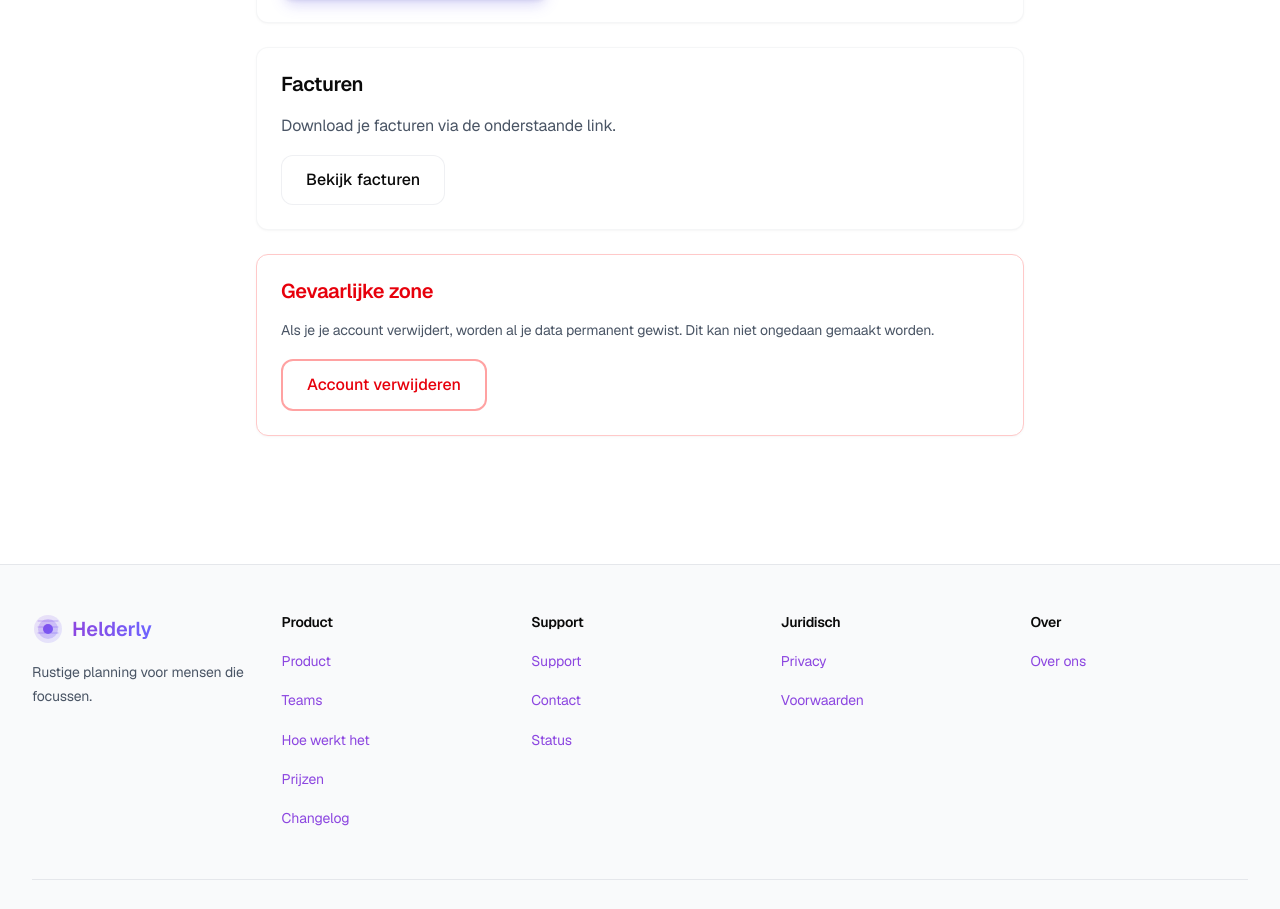
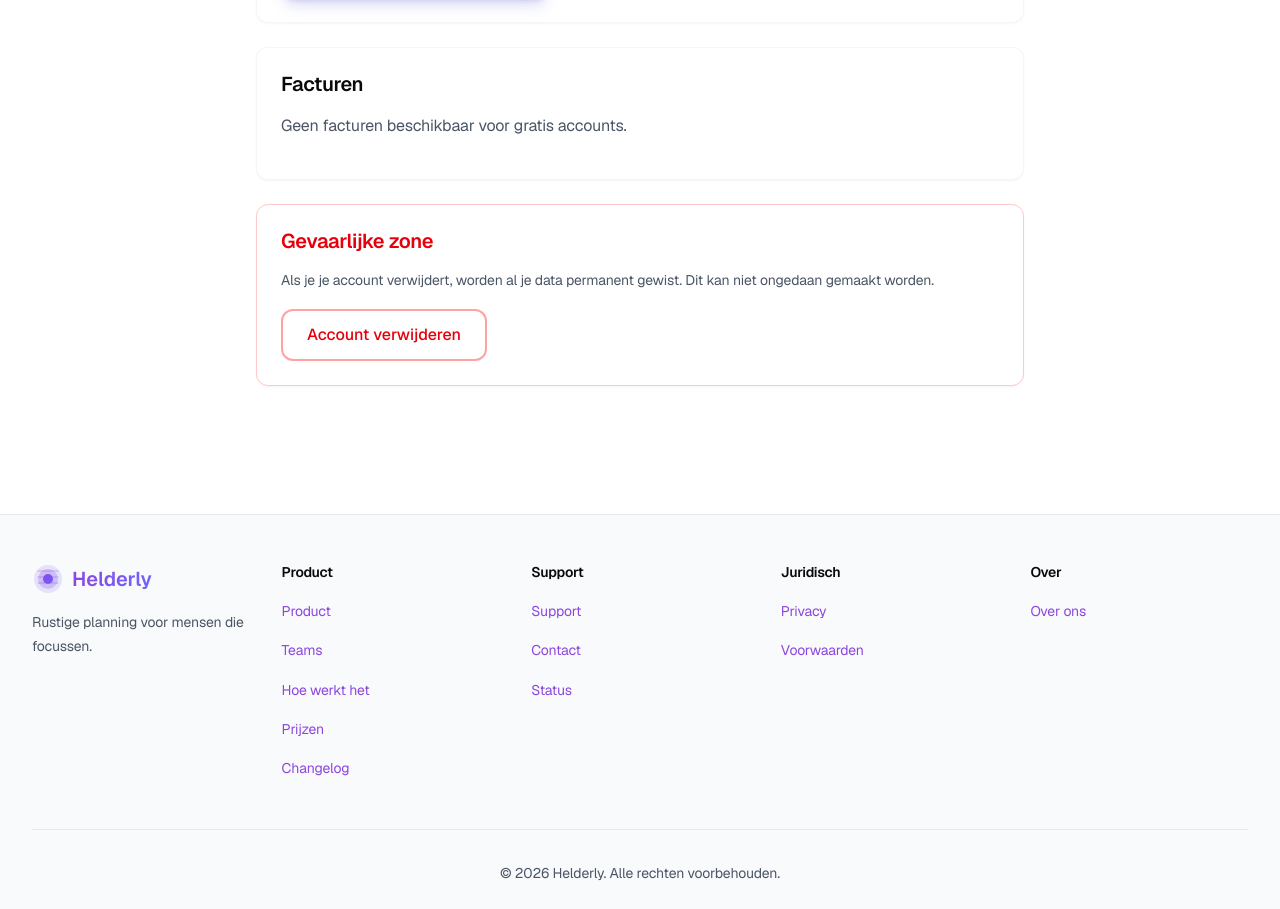
Before and after one commit to cher2404/Helderly, a Next.js app: page /account in a window 1280 px wide. Shown: the part 801-1710 px from the top of the page. Built offline with nearby package versions, Linux system fonts and the light colour scheme.

Commit message:
Fix TypeScript: use lowercase 'free' instead of 'Free'

```diff
--- a/app/(marketing)/account/page.tsx
+++ b/app/(marketing)/account/page.tsx
@@ -129,11 +129,11 @@ export default function AccountPage() {
             <Card>
               <h2 className="text-xl font-semibold text-foreground mb-4">Facturen</h2>
               <p className="text-gray-600 dark:text-gray-400 mb-4">
-                {userPlan === 'Free'
+                {userPlan === 'free'
                   ? 'Geen facturen beschikbaar voor gratis accounts.'
                   : 'Download je facturen via de onderstaande link.'}
               </p>
-              {userPlan !== 'Free' && (
+              {userPlan !== 'free' && (
                 <Button variant="secondary" size="md">
                   Bekijk facturen
                 </Button>
```
